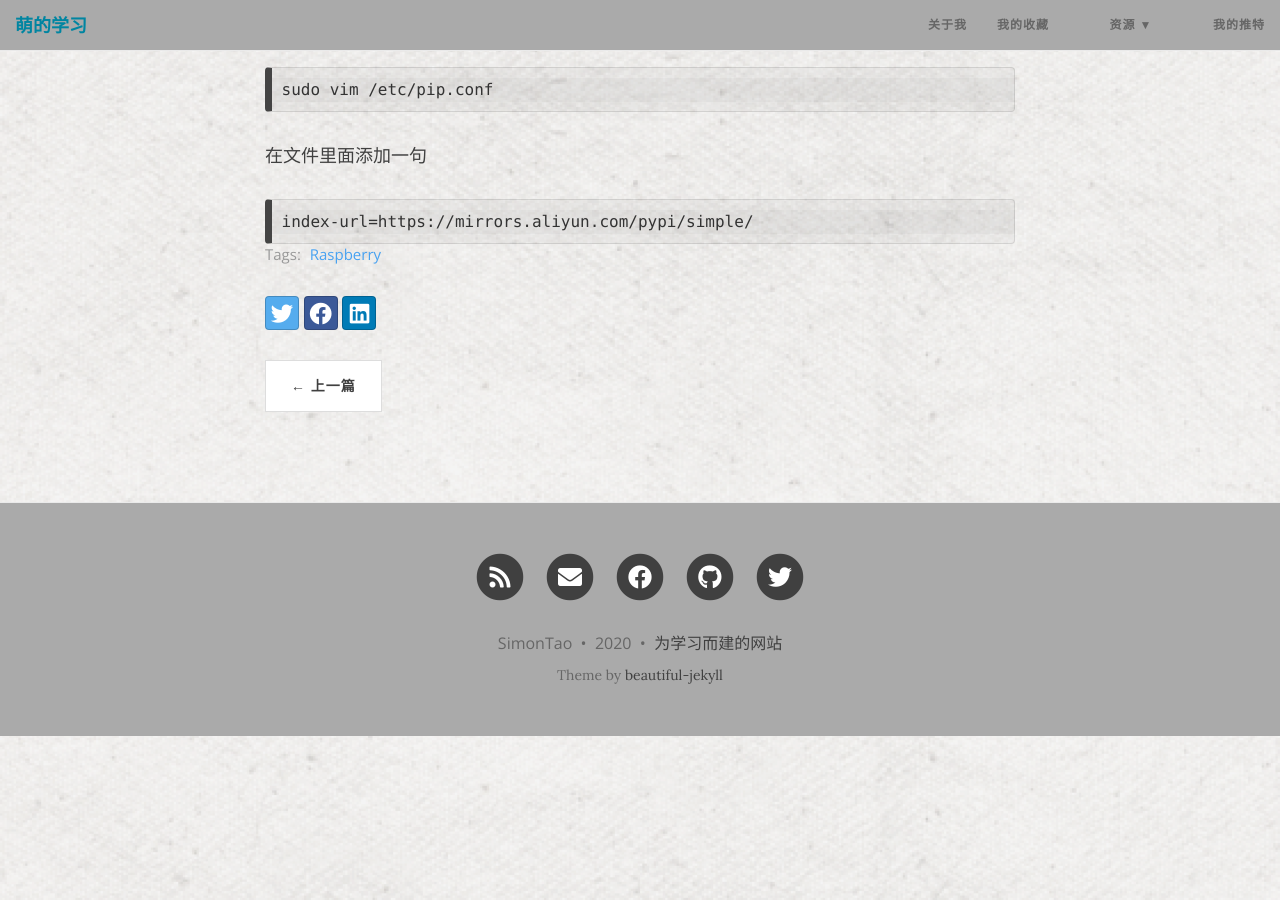
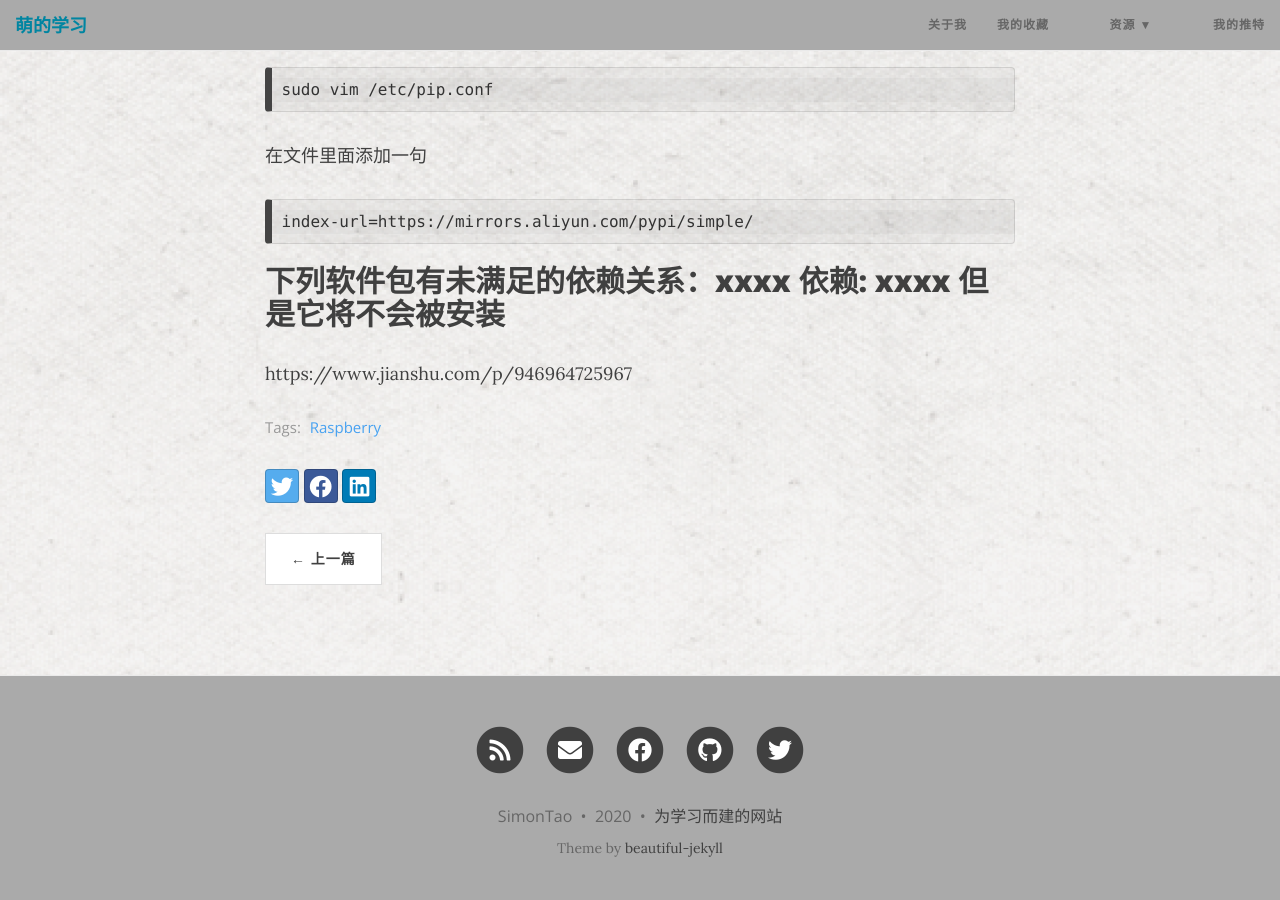
Before and after one commit to SimonTao0831/SimonTao0831.github.io, a Jekyll site: the page built from _posts/2020-04-07-raspberry-configuration.md, in a window 1280 px wide and 900 px high, scrolled down 1333 px. Built offline with Jekyll 4.4.1, drawn with Linux system fonts in a browser that asks for light colours; nearby versions of some CDN libraries.

Commit message:
Update 2020-04-07-raspberry-configuration.md

````diff
--- a/_posts/2020-04-07-raspberry-configuration.md
+++ b/_posts/2020-04-07-raspberry-configuration.md
@@ -47,3 +47,5 @@ sudo vim /etc/pip.conf
 ```
 index-url=https://mirrors.aliyun.com/pypi/simple/
 ```
+## 下列软件包有未满足的依赖关系：xxxx 依赖: xxxx 但是它将不会被安装
+https://www.jianshu.com/p/946964725967
````
